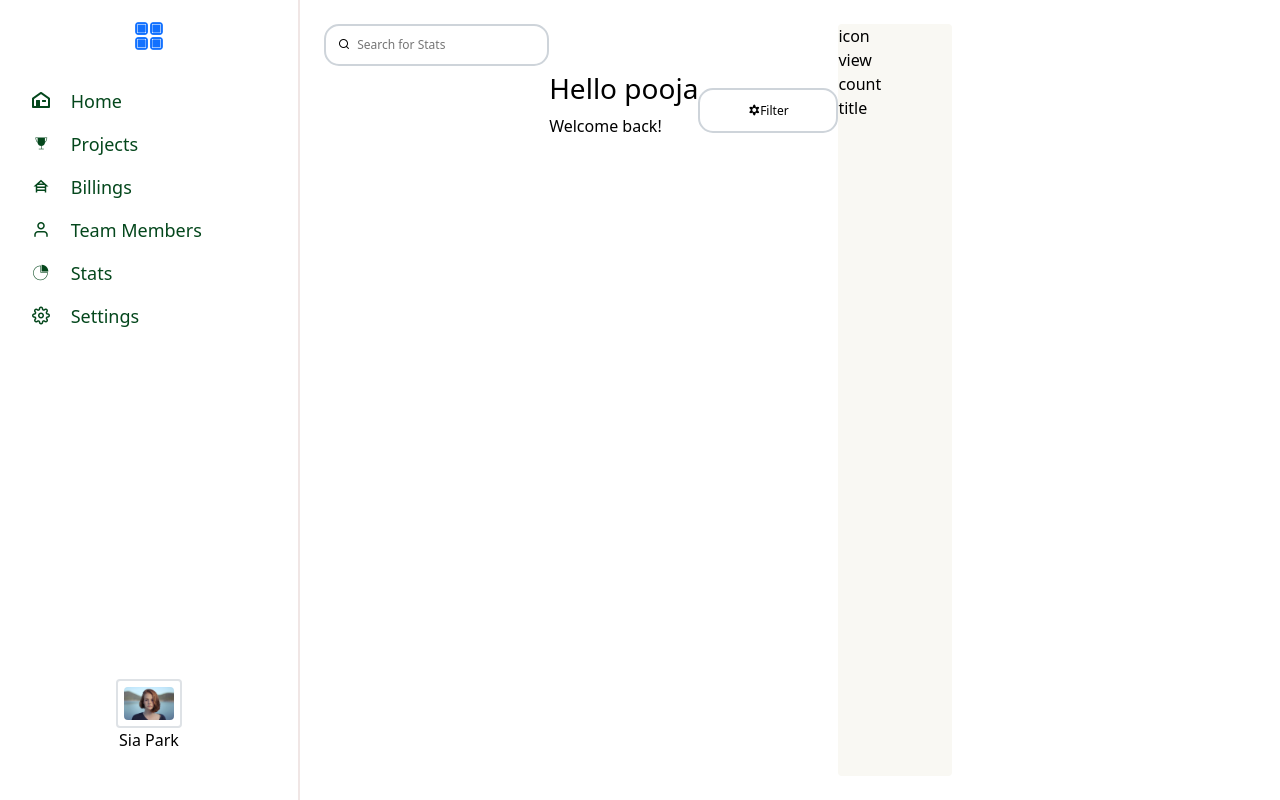
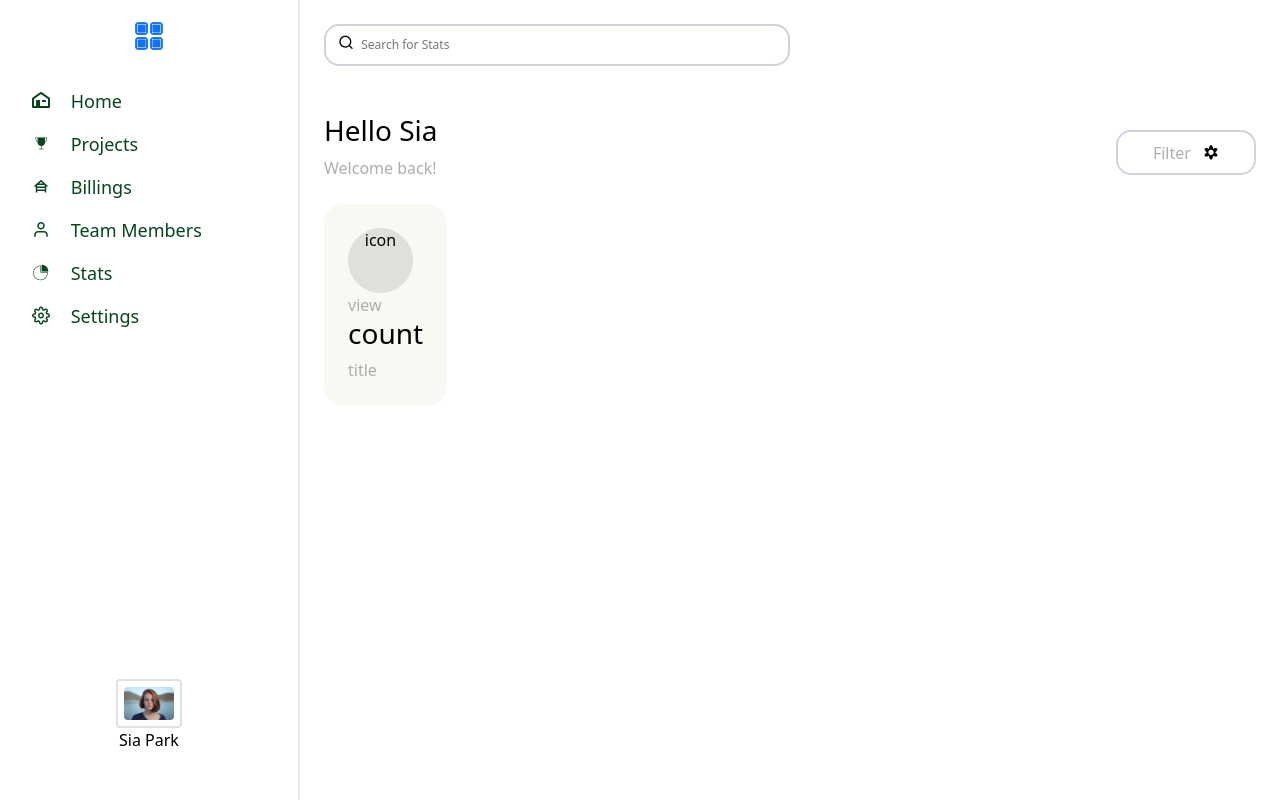
Before and after one commit to cherry-poo-manvani/Black-Dashboard, a website: page index.html in a window 1280 px wide. Drawn offline with Linux system fonts and the light colour scheme; files whose address does not match are found by name.

Commit message:
Feat: main chang with flex

```diff
--- a/assets/scss/base/_colors.scss
+++ b/assets/scss/base/_colors.scss
@@ -6,6 +6,7 @@ $primary: #04471c;
 $accent: #021a28;
 // Mainly use for Normal Text color
 $gray-600: #ced4da;
+$gray: #adadad;
 // Additional Shades of gray color
 $light: #f0e6e5;
 $extra-light: #fcfcfc;
@@ -13,11 +14,24 @@ $extra-light: #fcfcfc;
 $dark: #000000;
 // body
 $body-color: $dark;
-// Dedicated for button text only
-$btn-text-primary: $accent;
 // colors for cards
 $dashboard-view-card: #f9f8f3;
 $sale-card: #ffefe2;
 $profit-card: #eefcef;
 $orders-card: #e6f5fa;
 $vists-card: #f4f5f9;
+//Map color theme
+$theme-colors: ( "primary": $primary, "gray": $gray, "light": $light, "accent": $accent, "extra-light": $extra-light, "gray-600": $gray-600);
+@each $key,
+$val in $theme-colors {
+    .text-#{$key} {
+        color: $val;
+    }
+}
+
+@each $key,
+$val in $theme-colors {
+    .icon-#{$key} {
+        color: $val;
+    }
+}
--- a/assets/scss/base/_global.scss
+++ b/assets/scss/base/_global.scss
@@ -4,4 +4,5 @@ body {
     height: 100%;
     overflow: hidden;
     font-size: 1rem;
+    color: $body-color;
 }
--- a/assets/scss/base/_variables.scss
+++ b/assets/scss/base/_variables.scss
@@ -1,5 +1,6 @@
 // All the SCSS Variables goes here
-// All the SCSS Variables goes here
+// Font size
+$font-size-base: 1rem;
 //Profile
 $profile-width: 50px;
 $profile-height: 50px;
@@ -9,8 +10,11 @@ $navbar-width: 300px;
 $list-font-size: 1.125rem;
 //border
 $border-width:2px;
+//Border-radius
 //card
 $card-border-radius: 20px;
 $input-border-radius: 15px;
 // Search box
 $input-font-size: 12px;
+//Button font
+$Btn-font-size: 1rem;
--- a/assets/scss/component/_buttons.scss
+++ b/assets/scss/component/_buttons.scss
@@ -1,7 +1,12 @@
 // Button styles goes here
 .btn {
+    color: $gray;
+    font-size: $Btn-font-size;
     width: 140px;
     height: 45px;
     border-radius: $input-border-radius;
     border: 2px solid $gray-600;
+    .icon-filter {
+        color: $dark;
+    }
 }
--- a/assets/scss/component/_cards.scss
+++ b/assets/scss/component/_cards.scss
@@ -2,3 +2,13 @@
 .view-cards {
     background-color: $dashboard-view-card;
 }
+
+.rounded-card {
+    border-radius: $card-border-radius;
+}
+
+.card-icon-box-size {
+    background-color: rgba(168, 165, 165, 0.315);
+    height: 65px;
+    width: 65px;
+}
--- a/assets/scss/component/_form-controls.scss
+++ b/assets/scss/component/_form-controls.scss
@@ -1 +1,4 @@
 // Form controls styles goes here
+// .form-control {
+//     width: 40%;
+// }
--- a/assets/scss/layout/_content.scss
+++ b/assets/scss/layout/_content.scss
@@ -1,9 +1,10 @@
 // Main
 // Search-bar
+.icon-search {
+    font-size: $font-size-base;
+}
+
 #searchInput {
     outline: none;
-    font-size: $input-font-size;
-    .search-icon-size {
-        font-size: larger;
-    }
+    // font-size: $input-font-size;
 }
--- a/index.html
+++ b/index.html
@@ -79,35 +79,36 @@
         <!-- sidebar section ends -->
 
         <!-- Main section starts -->
-        <main class="d-flex flex-grow-1 p-lg-4 ">
+        <main class="d-flex flex-column flex-grow-1 p-lg-4 ">
             <!--search-box -->
-            <div class=" ">
-                <div class="form-control">
-                    <label for="searchInput" class="icon border-0 "><span class="search-icon-size icon-search"></span></label>
-                    <input type="search" class="border-0 p-md-1" id="searchInput" placeholder="Search for Stats">
+            <div class="">
+                <div class="form-control w-50">
+                    <label for="searchInput" class="icon border-0 "><span class="icon-search"></span></label>
+                    <input type="search" class="border-0 p-md-1 text-gray" id="searchInput" placeholder="Search for Stats">
                 </div>
             </div>
             <!-- Greeting block -->
             <div class="d-flex justify-content-between align-content-center pt-5">
                 <div class="d-flex flex-column ">
-                    <h3>Hello pooja</h3>
-                    <span>Welcome back!</span>
+                    <h3>Hello Sia</h3>
+                    <span class="text-gray">Welcome back!</span>
                 </div>
                 <!-- Filter-Button -->
                 <div class="d-flex justify-content-end pt-3">
-                    <button type="button" class="btn form-control"><i class=" icon-filter"></i>Filter</button>
+                    <button type="button" class="btn form-control">Filter <i class="ps-2 icon-filter"></i></button>
                 </div>
             </div>
             <!-- Dashboard view cards section -->
-            <div class="wrapper d-flex">
-                <div class="rounded border-0 view-cards">
-                    <div class="col-4 d-flex flex-column">
-                        <div>
-                            icon
+            <div class="d-flex pt-4">
+                <div class="rounded-card p-4 border-0 view-cards">
+                    <div class="col-4 d-flex align-content-center flex-column">
+                        <div class="rounded-circle card-icon-box-size ">
+                            <span class="d-flex justify-content-center">icon</span>
                         </div>
-                        <div>
-                            <span>view</span> count
-                            <span>title</span>
+                        <div class="d-flex flex-column">
+                            <span class="text-gray">view</span>
+                            <h3 class="text-dark">count</h3>
+                            <span class="text-gray">title</span>
                         </div>
                     </div>
                 </div>
```
Also changed, not shown: assets/css/style.min.css, 1 other file.
